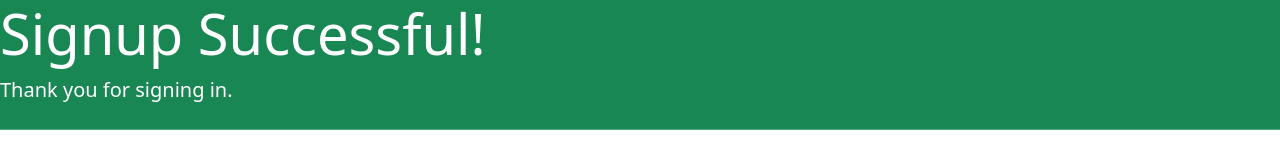
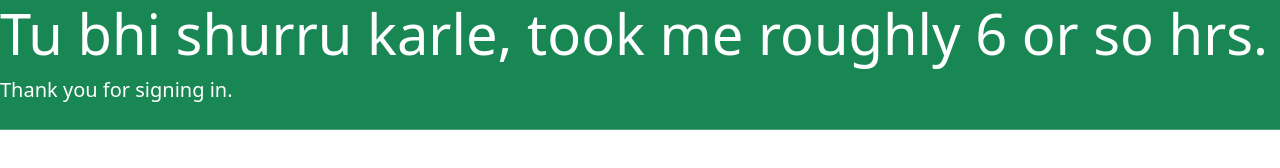
Before and after one commit to TEJASVISJAIN/NewsLetter-Signup, a website: page success.html in a window 1280 px wide. Drawn offline with nearby package versions, Linux system fonts and the light colour scheme.

Commit message:
changed success screen h1

```diff
--- a/success.html
+++ b/success.html
@@ -11,7 +11,7 @@
 </head>
 <body>
   <div class="jumbotron text-white bg-success">
-    <h1 class="display-4">Signup Successful!</h1>
+    <h1 class="display-4">Tu bhi shurru karle, took me roughly 6 or so hrs.</h1>
     <p class="lead">Thank you for signing in.</p>
     <hr class="my-4">
   </div>
```
